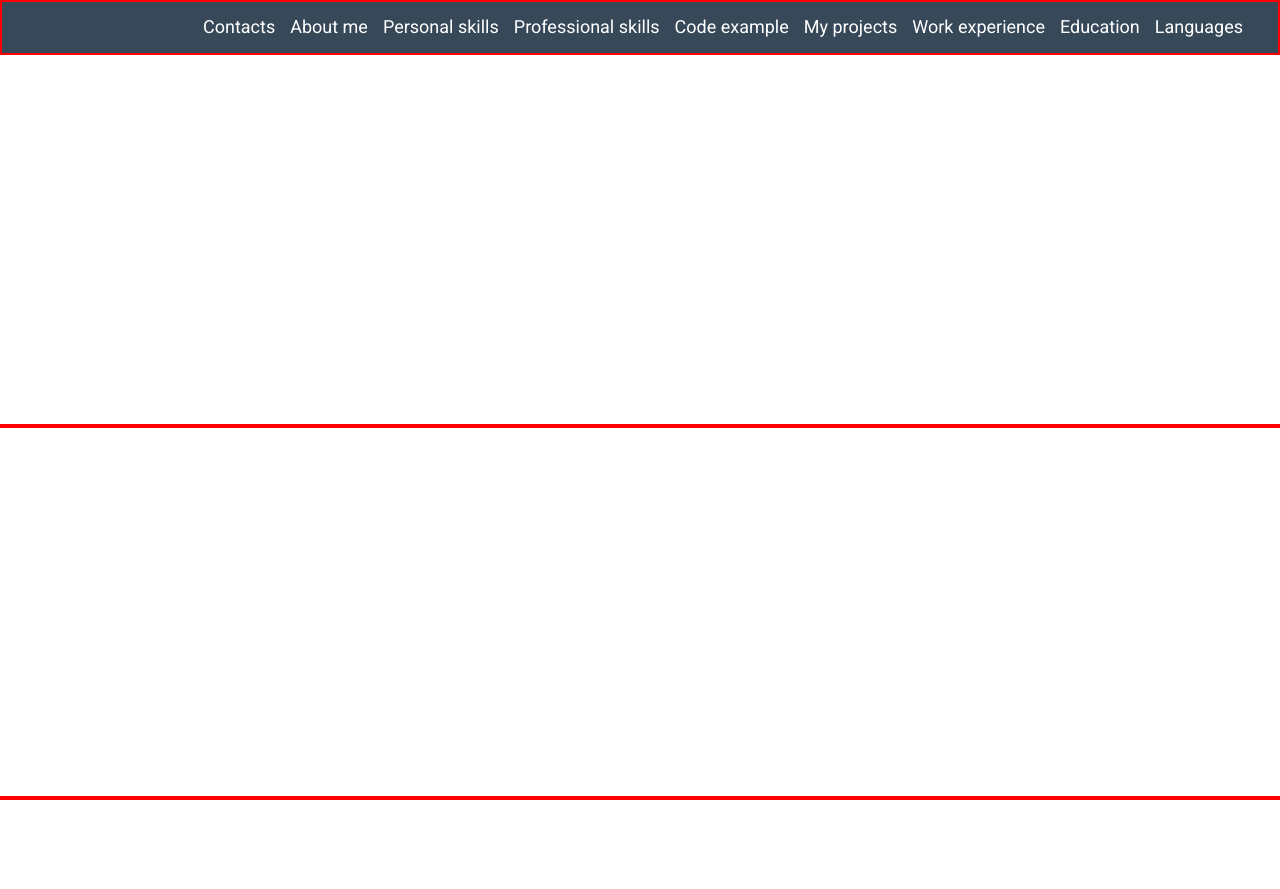
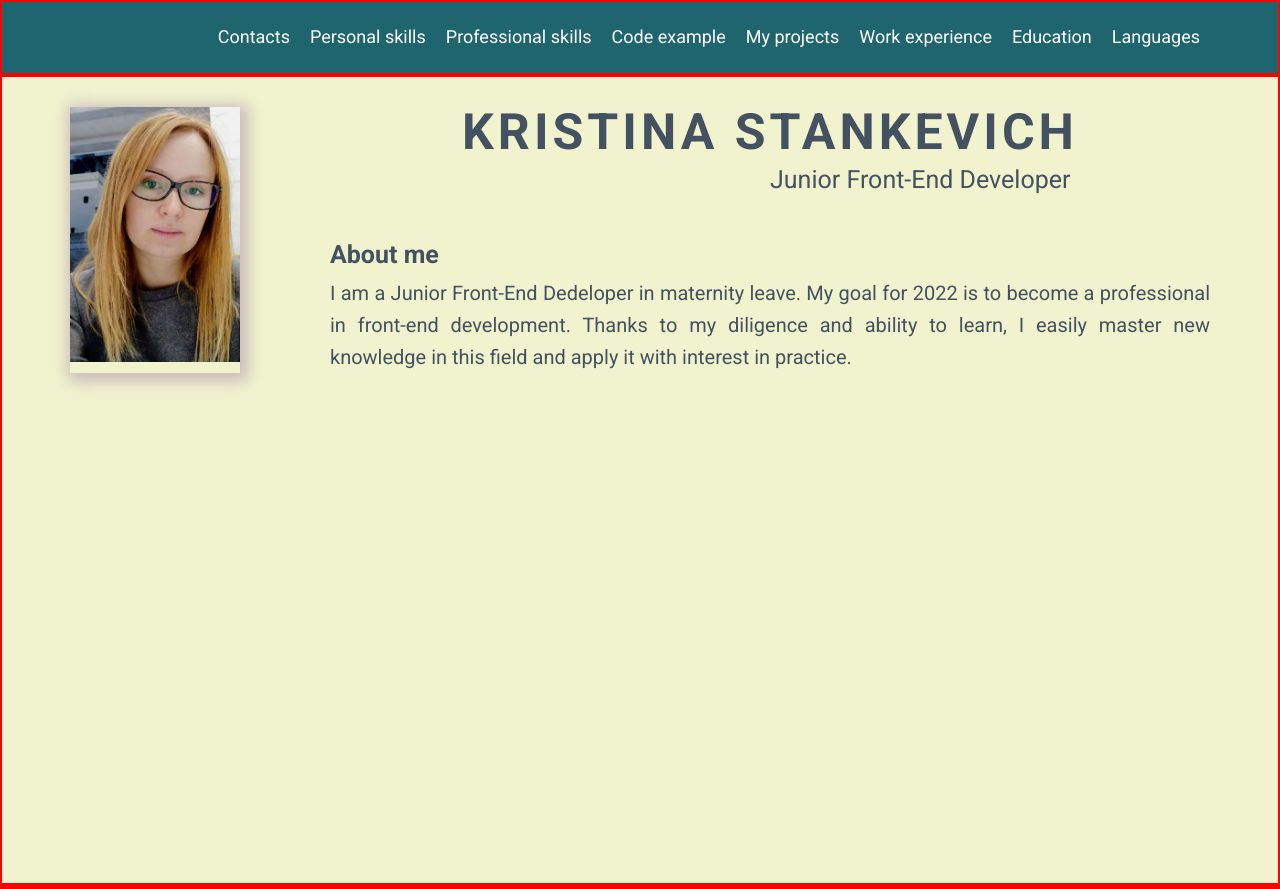
Before and after one commit to KriKri86/rsschool-cv, a plain HTML site: page index.html in a window 1280 px wide. Before the commit the page ends 800 px from the top, so only its background shows below. Drawn offline with Linux system fonts and the light colour scheme.

Commit message:
feat: add profile

```diff
--- a/index.html
+++ b/index.html
@@ -17,7 +17,6 @@
             <nav class="nav">
                 <ul class="nav-list">
                     <li class="nav-item"><a href="#contacts" class="nav-link">Contacts</a></li>
-                    <li class="nav-item"><a href="#aboutme" class="nav-link">About me</a></li>
                     <li class="nav-item"><a href="#persskills" class="nav-link">Personal skills</a></li>
                     <li class="nav-item"><a href="#profskills" class="nav-link">Professional skills</a></li>
                     <li class="nav-item"><a href="#code" class="nav-link">Code example</a></li>
@@ -30,7 +29,34 @@
         </div>
     </header>
     <main class="main">
-        <div class="conteiner"></div>
+        <div class="conteiner">
+            <section class="section">
+                <div class="section-img">
+                    <img src="./img/foto.jpg" alt="My foto" width="170px">
+                </div>
+                <div class="section-profile">
+                    <h1 class="section-title">Kristina Stankevich</h1>
+                    <p class="section-job">Junior Front-End Developer</p>
+                    <div class="section-aboutme">
+                        <h2 class="title-aboutme">About me</h2>
+                        <p class="text-aboutme">I am a Junior Front-End Dedeloper in maternity leave. My goal for 2022 is to become a
+                            professional in front-end development. Thanks to my diligence and ability to learn, I easily master new
+                            knowledge in this field and apply it with
+                            interest in practice.</p>
+                    </div>
+                </div>
+            </section>
+            <section class="section" id="contacts">
+
+            </section>
+            <section class="section" id="persskills"></section>
+            <section class="section" id="profskills"></section>
+            <section class="section" id="code"></section>
+            <section class="section" id="project"></section>
+            <section class="section" id="work"></section>
+            <section class="section" id="education"></section>
+            <section class="section" id="languages"></section>
+        </div>
     </main>
     <footer class="footer">
         <div class="conteiner"></div>
--- a/style.css
+++ b/style.css
@@ -49,25 +49,31 @@ body {
 }
 
 .conteiner {
-	max-width: 1440px;
+	max-width: 1200px;
 	margin: 0 auto;
 }
 
 .header {
 	border: 2px solid red;
-	background-color: #374859;
+	background-color: #1e656d;
+
 }
+
+.nav {
+
+}
+
 
 .nav-list {
 	display: flex;
 	justify-content: flex-end;
 	align-items: center;
 	padding: 0 20px;
-	line-height: 50px;
+	line-height: 70px;
 }
 
 .nav-item {
-	margin-right: 15px;
+	margin-right: 20px;
 }
 
 .nav-link {
@@ -77,11 +83,54 @@ body {
 }
 
 .nav-link:hover {
-	color: rgb(115, 115, 114);
+	color: rgb(159, 159, 154);
 }
 .main {
 	border: 2px solid red;
+	background-color: #f1f3ce;
+	color: #445161;
 }
+
+.section {
+	display: flex;
+	padding: 30px;
+
+
+}
+
+.section-img {
+	box-shadow: 3px 3px 15px 5px rgb(201, 184, 184);
+}
+.section-profile {
+	margin-left: 90px;
+}
+.section-title {
+	margin-bottom: 10px;
+	font-size: 50px;
+	font-weight: 700;
+	letter-spacing: 4px;
+	text-transform: uppercase;
+	text-align: center;
+}
+.section-job {
+	font-size: 25px;
+	text-indent: 440px;
+	margin-bottom: 50px;
+}
+.section-aboutme {
+}
+.title-aboutme {
+	font-size: 25px;
+	font-weight: 700;
+	margin-bottom: 10px;
+}
+.text-aboutme {
+	font-size: 20px;
+	line-height: 32px;
+	text-align: justify;
+}
+
+
 .footer {
 	border: 2px solid red;
 }
```
Also changed, not shown: img/foto.jpg (added).
